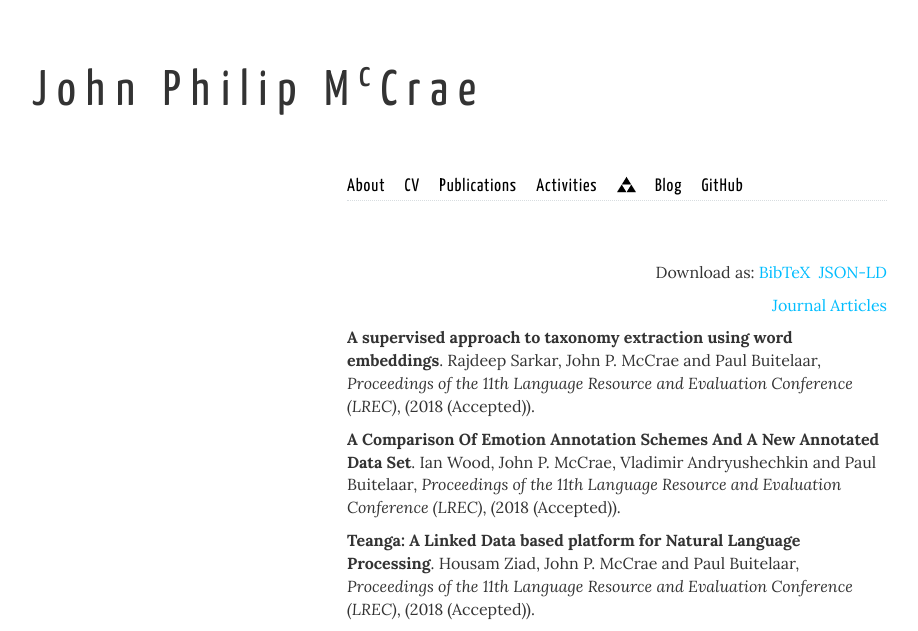
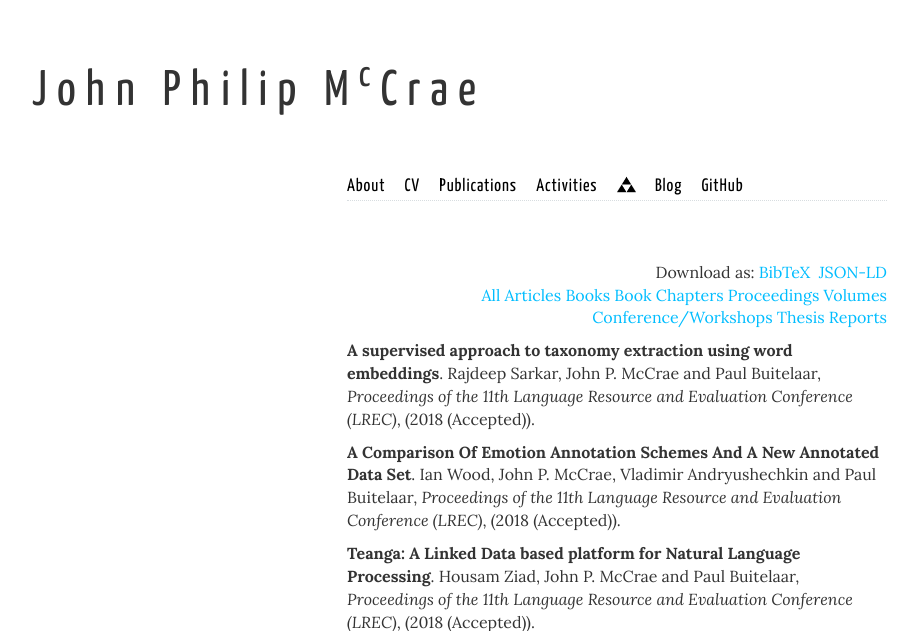
Before and after one commit to jmccrae/jmccrae.github.io, a PHP site: page /sparql/publications in a window 1280 px wide. Shown: the top 631 px of the page, without its empty margins (23-941 px from the left). Run offline with PHP 8.4, Linux system fonts and the light colour scheme.

Commit message:
Start pub selector

```diff
--- a/publications.php
+++ b/publications.php
@@ -1,7 +1,16 @@
 <?php include 'header.html'; ?>
 <div class="row col-lg-6 col-lg-offset-3">
 
-<div style="text-align:right;padding-bottom:10px;">Download as: <a href="publications.bib">BibTeX</a>&nbsp;&nbsp;<a href="publications.json">JSON-LD</a></div><div style="text-align:right;padding-bottom:10px;"><a href="#" onclick="showonly('Article')">Journal Articles</a></div><p class="pub 2018Accepted InProceedings RajdeepSarkar JohnPMcCrae PaulBuitelaar"><b>A supervised approach to taxonomy extraction using word embeddings</a></b>. Rajdeep Sarkar, John P. McCrae and Paul Buitelaar, <i>Proceedings of the 11th Language Resource and Evaluation Conference (LREC)</i>, (2018 (Accepted)).</p>
+<div style="text-align:right;">Download as: <a href="publications.bib">BibTeX</a>&nbsp;&nbsp;<a href="publications.json">JSON-LD</a></div><div style="text-align:right;padding-bottom:10px;">
+<a href="#" onclick="showall()">All</a>
+<a href="#" onclick="showonly('Article')">Articles</a>
+<a href="#" onclick="showonly('Book')">Books</a>
+<a href="#" onclick="showonly('InCollection')">Book Chapters</a>
+<a href="#" onclick="showonly('Proceedings')">Proceedings Volumes</a>
+<a href="#" onclick="showonly('InProceedings')">Conference/Workshops</a>
+<a href="#" onclick="showonly('PhDThesis')">Thesis</a>
+<a href="#" onclick="showonly('Misc')">Reports</a>
+</div><p class="pub 2018Accepted InProceedings RajdeepSarkar JohnPMcCrae PaulBuitelaar"><b>A supervised approach to taxonomy extraction using word embeddings</a></b>. Rajdeep Sarkar, John P. McCrae and Paul Buitelaar, <i>Proceedings of the 11th Language Resource and Evaluation Conference (LREC)</i>, (2018 (Accepted)).</p>
 
 <p class="pub 2018Accepted InProceedings IanWood JohnPMcCrae VladimirAndryushechkin PaulBuitelaar"><b>A Comparison Of Emotion Annotation Schemes And A New Annotated Data Set</a></b>. Ian Wood, John P. McCrae, Vladimir Andryushechkin and Paul Buitelaar, <i>Proceedings of the 11th Language Resource and Evaluation Conference (LREC)</i>, (2018 (Accepted)).</p>
 
```
Also changed, not shown: 1 other file.
